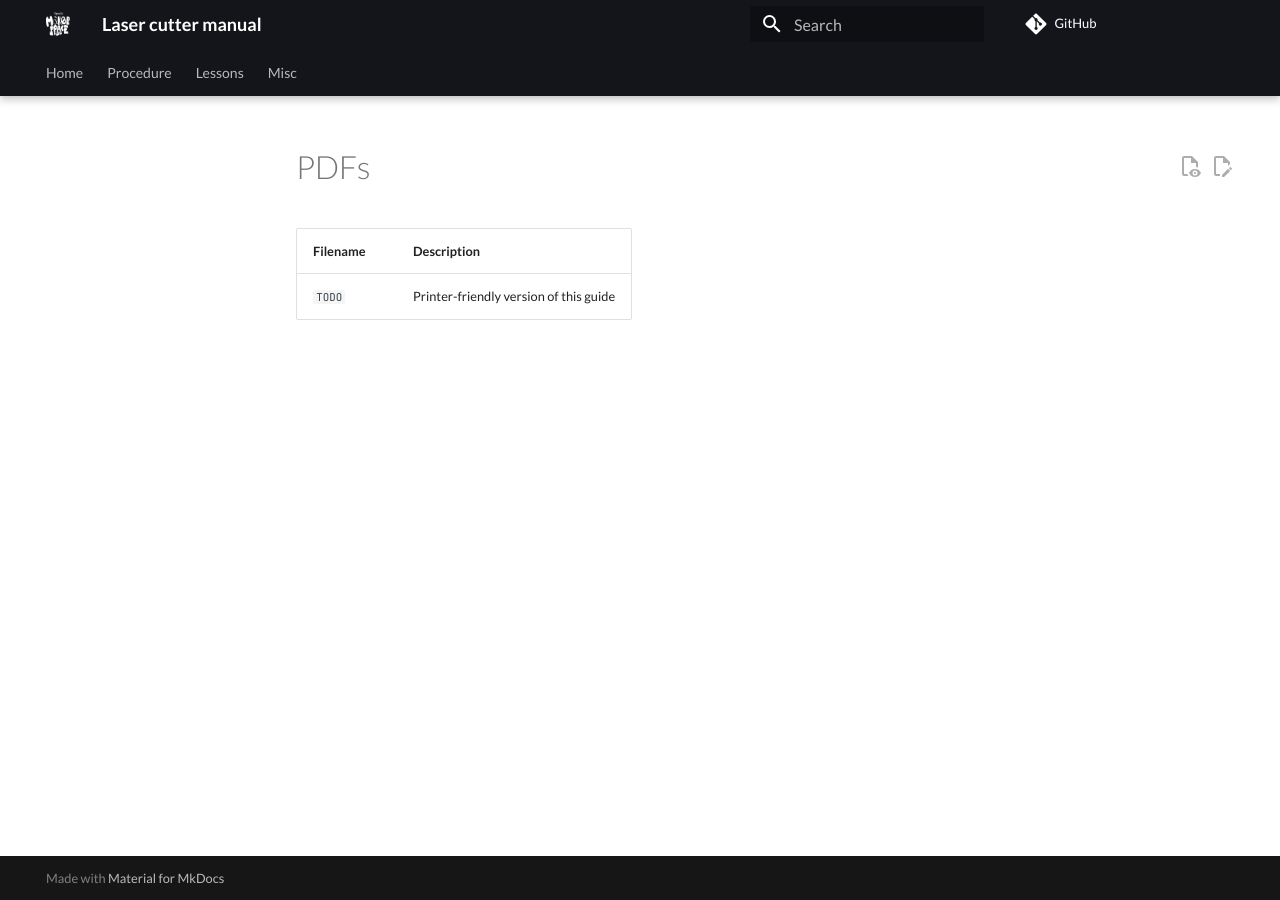
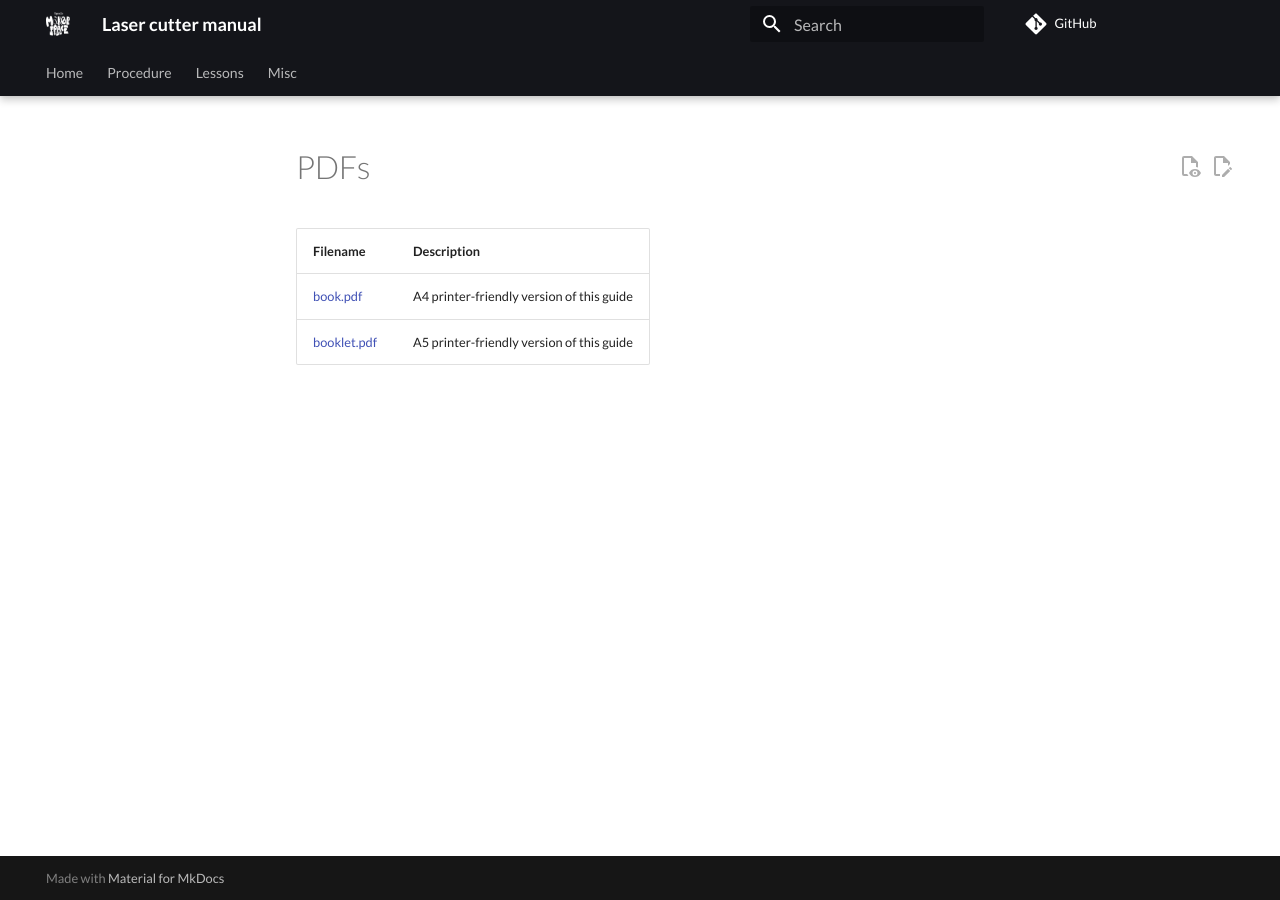
Before and after one commit to uppsala-makerspace/laser_cutter_guide, an MkDocs documentation site: the page built from docs/pdfs/README.md, in a window 1280 px wide. Built offline with MkDocs 1.6.1 and Material for MkDocs 9.7.7, drawn with Linux system fonts in a browser that asks for light colours; comment, search, counter and statistics services are not loaded.

Commit message:
Link to PDFs

```diff
--- a/docs/pdfs/README.md
+++ b/docs/pdfs/README.md
@@ -8,6 +8,7 @@ tags:
 
 # PDFs
 
-Filename                                            |Description
-----------------------------------------------------|----------------------------------------------------
-`TODO`                                              |Printer-friendly version of this guide
+Filename                  |Description
+--------------------------|----------------------------------------------------
+[book.pdf](book.pdf)      |A4 printer-friendly version of this guide
+[booklet.pdf](booklet.pdf)|A5 printer-friendly version of this guide
```
